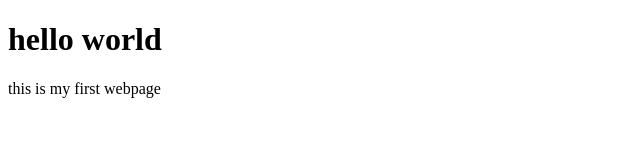
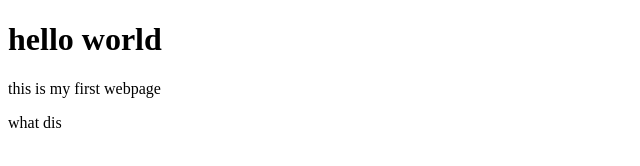
Before and after one commit to EfeKN/HTML, a plain HTML site: page index.html in a window 1280 px wide. Shown: the full height of the page, 0-640 px from the left. Drawn offline with Linux system fonts and the light colour scheme.

Commit message:
day 1 of html

```diff
--- a/index.html
+++ b/index.html
@@ -1,9 +1,6 @@
 <!-- home page must be called index> -->
 
 <!--THIS IS HOW YOU TYPE COMMENTS ON HTML-->
-
-
-
 
 <!DOCTYPE html>
 <html>
@@ -13,5 +10,12 @@
       <body>
             <h1>hello world</h1>
             <p>this is my first webpage</p>
+            <p>what dis</p>
       </body>
 </html>
+
+<!--
+      https://www.youtube.com/watch?v=mU6anWqZJcc&t=5270s
+
+      minute 40:00
+-->
```
